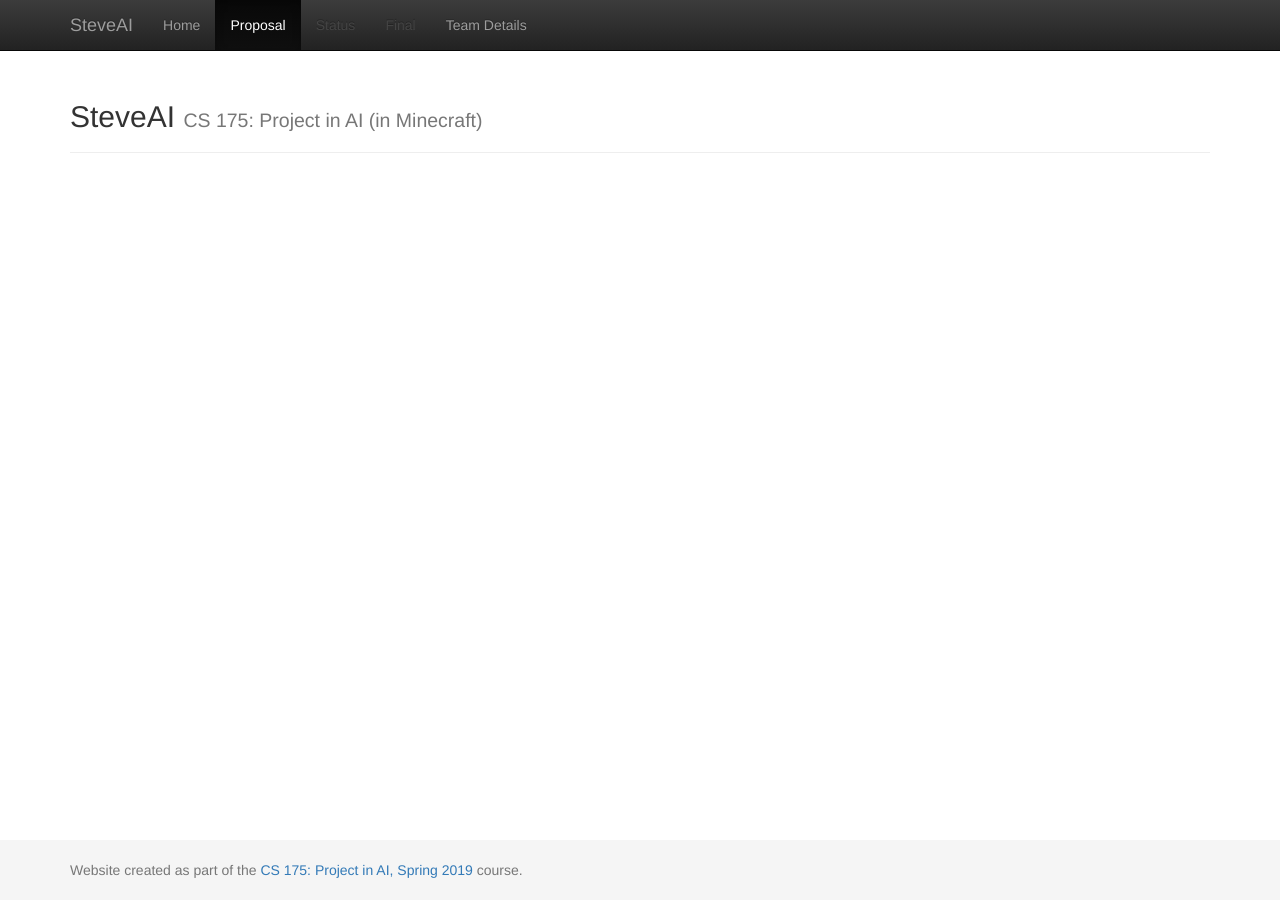
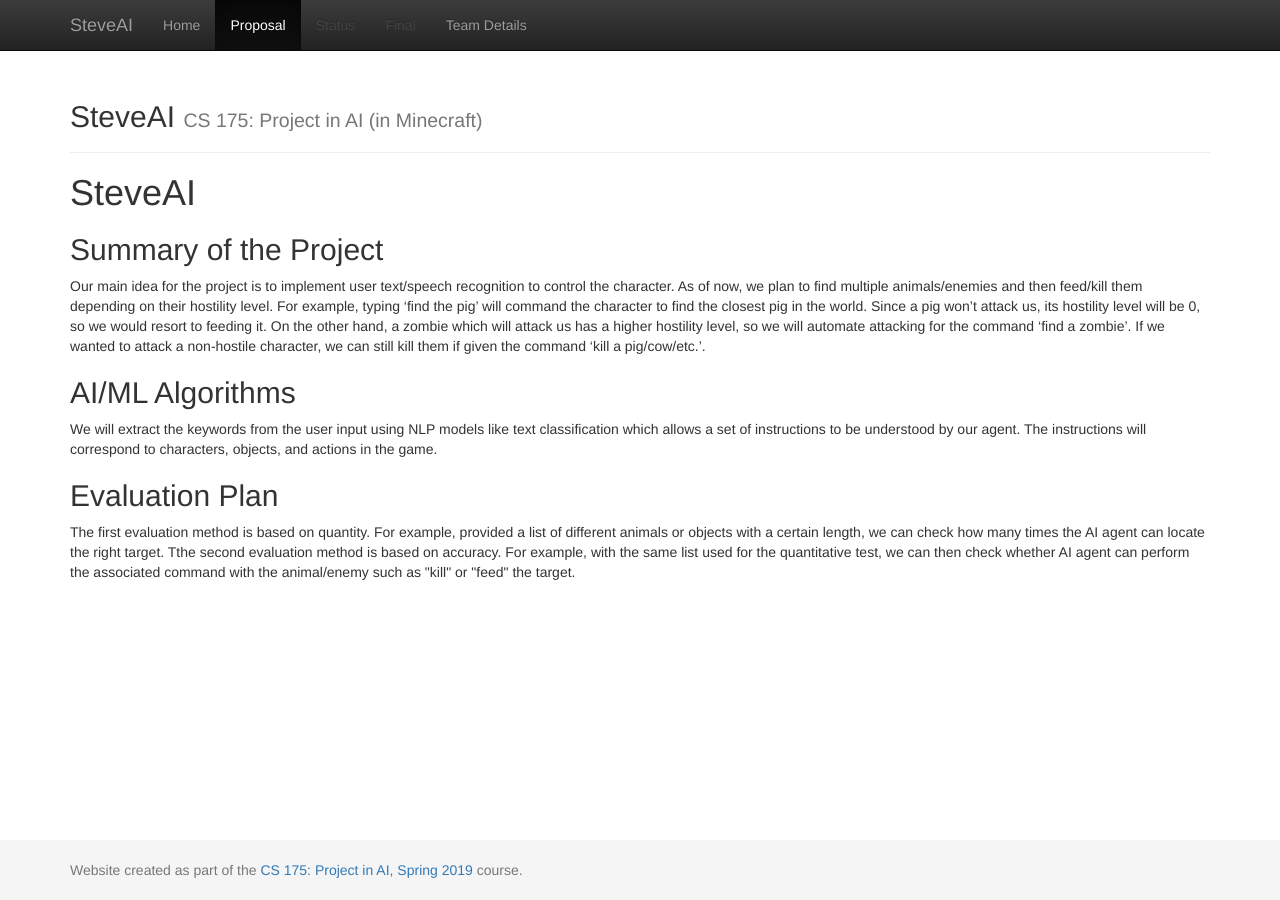
Before and after one commit to RohanMannem/ChatbotSteve, a Jekyll site: the page built from docs/proposal.md, in a window 1280 px wide. Built offline with Jekyll 4.4.1, drawn with Linux system fonts in a browser that asks for light colours.

Commit message:
Update proposal.md

```diff
--- a/docs/proposal.md
+++ b/docs/proposal.md
@@ -2,3 +2,14 @@
 layout: default
 title: Proposal
 ---
+
+<h1>SteveAI</h1>
+
+<h2>Summary of the Project</h2>
+<p>Our main idea for the project is to implement user text/speech recognition to control	the character. As of now, we plan to find multiple animals/enemies and then feed/kill them depending on their hostility level. For example, typing ‘find the pig’ will command the character to find the closest pig in the world. Since a pig won’t attack us, its hostility level will be 0, so we would resort to feeding it. On the other hand, a zombie which will attack us has a higher hostility level, so we will automate attacking for the command ‘find a zombie’. If we wanted to attack a non-hostile character, we can still kill them if given the command ‘kill a pig/cow/etc.’.</p>
+
+<h2>AI/ML Algorithms</h2>
+<p>We will extract the keywords from the user input using NLP models like text classification which allows a set of instructions to be understood by our agent. The instructions will correspond to characters, objects, and actions in the game.</p>
+
+<h2>Evaluation Plan</h2>
+<p>The first evaluation method is based on quantity. For example, provided a list of different animals or objects with a certain length, we can check how many times the AI agent can locate the right target. Tthe second evaluation method is based on accuracy. For example, with the same list used for the quantitative test, we can then check whether AI agent can perform the associated command with the animal/enemy such as "kill" or "feed" the target.</p>
```
